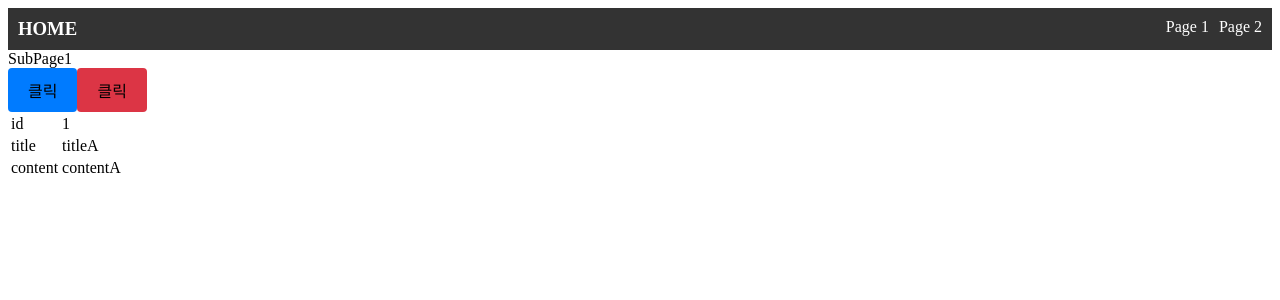
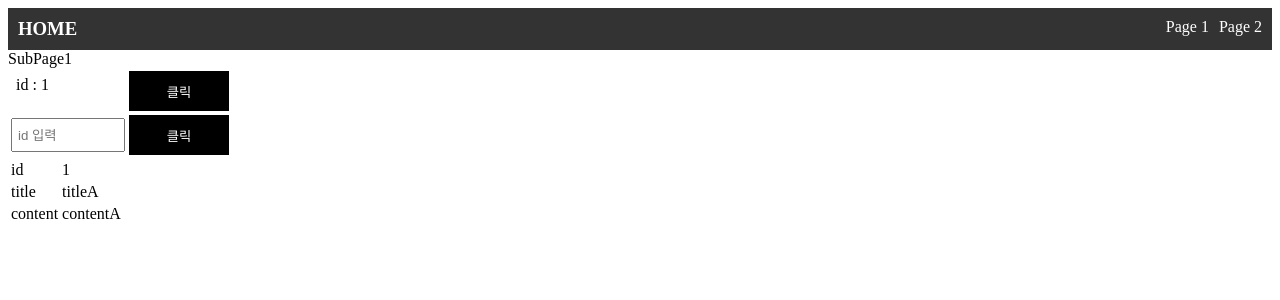
Before and after one commit to GIT-SIK/Chat_WebProject, a Vue app in the folder vue-study/: page /sub-page1 in a window 1280 px wide. Shown: the top 300 px of the page. Built offline with nearby package versions, Linux system fonts and the light colour scheme; data requests are answered from the project's data file.

Commit message:
feat (Component) : slot 태그, 커스텀 버튼 추가
수정 :  BaseButton.vue
추가 :  DesignButton.vue

```diff
--- a/vue-study/src/components/global/BaseButton.vue
+++ b/vue-study/src/components/global/BaseButton.vue
@@ -1,5 +1,5 @@
 <template>
-  <button :class="['custom-button', type]" :disabled="disabled">클릭</button>
+  <button :class="['custom-button', type]" :disabled="disabled"><slot></slot></button>
 </template>
 
 <script>
--- /dev/null
+++ b/vue-study/src/components/global/DesignButton.vue
@@ -0,0 +1,64 @@
+<template>
+  <button :class="['design-button']" :disabled="disabled"><slot></slot></button>
+</template>
+
+<script>
+export default {
+  name: 'DesignButton',
+  props: {
+    disabled: {
+      type: Boolean,
+      default: false,
+    },
+  },
+}
+</script>
+
+<style scoped>
+.design-button {
+  width: 100px;
+  height: 40px;
+  font-family: 'Lato', sans-serif;
+  font-weight: 500;
+  cursor: pointer;
+  transition: all 0.3s ease;
+  position: relative;
+  display: inline-block;
+  background: #000;
+  color: #fff;
+  line-height: 42px;
+  padding: 0;
+  border: none;
+}
+.design-button:hover {
+  background: transparent;
+  color: #000;
+  box-shadow:
+    -7px -7px 20px 0px #fff9,
+    -4px -4px 5px 0px #fff9,
+    7px 7px 20px 0px #0002,
+    4px 4px 5px 0px #0001;
+}
+.design-button:before,
+.design-button:after {
+  content: '';
+  position: absolute;
+  top: 0;
+  right: 0;
+  height: 2px;
+  width: 0;
+  background: #000;
+  transition: 400ms ease all;
+}
+.design-button:after {
+  right: inherit;
+  top: inherit;
+  left: 0;
+  bottom: 0;
+}
+.design-button:hover:before,
+.design-button:hover:after {
+  width: 100%;
+  transition: 800ms ease all;
+}
+</style>
--- a/vue-study/src/main.js
+++ b/vue-study/src/main.js
@@ -30,7 +30,7 @@ const loadComponents = async () => {
       app.component(componentName, module.default)
     }
   } catch (error) {
-    console.error('Error loading global components:', error)
+    console.error('[main.js] Error loading global components:', error)
   }
 }
 loadComponents().then(() => {
--- a/vue-study/src/utils/api.js
+++ b/vue-study/src/utils/api.js
@@ -15,7 +15,7 @@ axiosInst.interceptors.response.use(
     return response
   },
   (error) => {
-    console.error('API ERROR:', error.response || error.message)
+    console.error('[api.js] API ERROR:', error.response || error.message)
     return Promise.reject(error.response || error.message)
   },
 )
--- a/vue-study/src/views/SubPage1.vue
+++ b/vue-study/src/views/SubPage1.vue
@@ -1,8 +1,28 @@
 <template>
   <div>SubPage1</div>
-  <BaseButton class="primary" @click="fetchApi(1)" />
-  <BaseButton class="danger" @click="fetchApi(2)" />
-  <div v-if="loading"></div>
+
+  <table>
+    <tbody>
+      <tr>
+        <td>
+          <span> id : 1 </span>
+        </td>
+        <td>
+          <DesignButton @click="fetchApi(1)">클릭</DesignButton>
+        </td>
+      </tr>
+      <tr>
+        <td>
+          <input v-model="val" placeholder="id 입력" />
+        </td>
+        <td>
+          <DesignButton @click="fetchApi(val)">클릭</DesignButton>
+        </td>
+      </tr>
+    </tbody>
+  </table>
+
+  <div v-if="loading">Loading...</div>
   <div v-else-if="error">{{ error }}</div>
   <div v-else>
     <table>
@@ -24,6 +44,16 @@
   </div>
 </template>
 
+<style scoped>
+span,
+input {
+  display: inline-block;
+  width: 100px;
+  height: 30px;
+  padding: 0 5px 0 5px;
+}
+</style>
+
 <script>
 export default {
   name: 'SubPage1',
@@ -33,6 +63,7 @@ export default {
       apiData: null,
       loading: true,
       error: null,
+      val: null,
     }
   },
 
@@ -45,7 +76,8 @@ export default {
         this.apiData = res.data
         console.log(this.apiData)
       } catch (e) {
-        console.error('api error : ', e)
+        alert('해당 값이 없습니다.')
+        console.error('[SubPage1] API ERROR:', e)
       } finally {
         this.loading = false
       }
```
